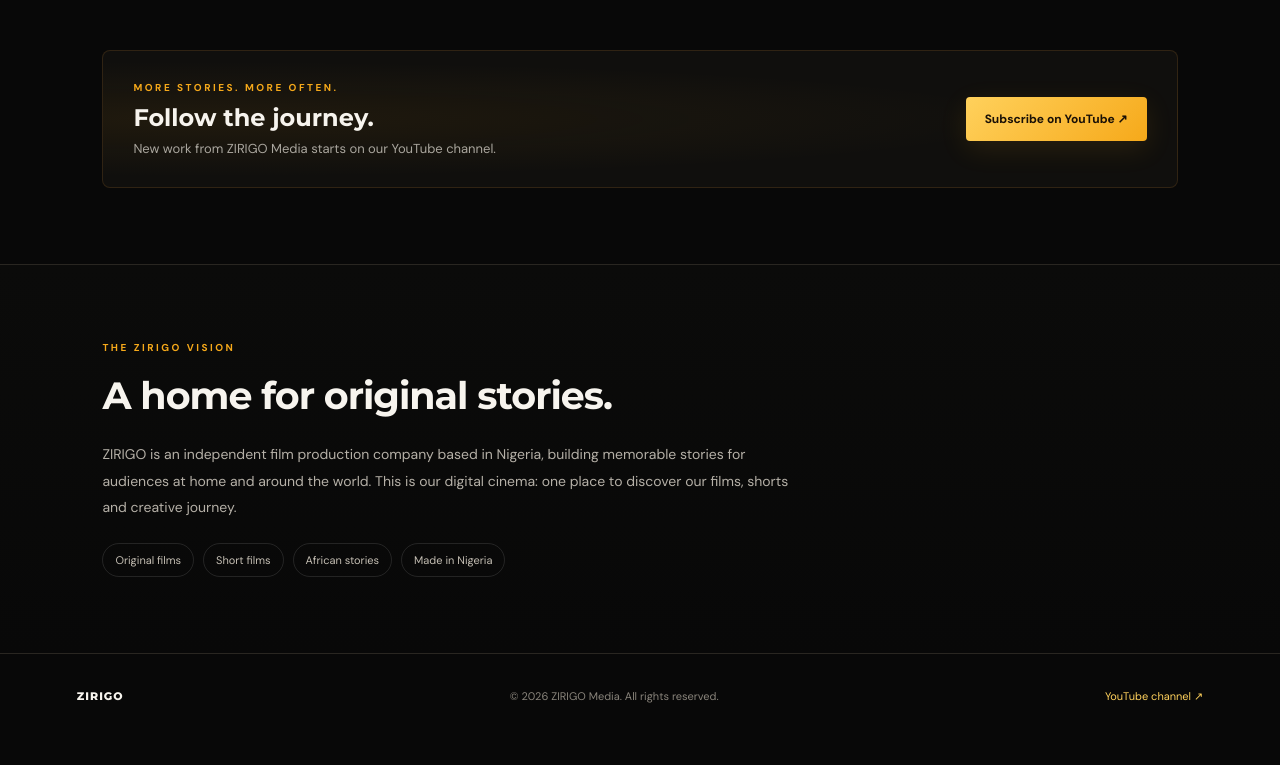
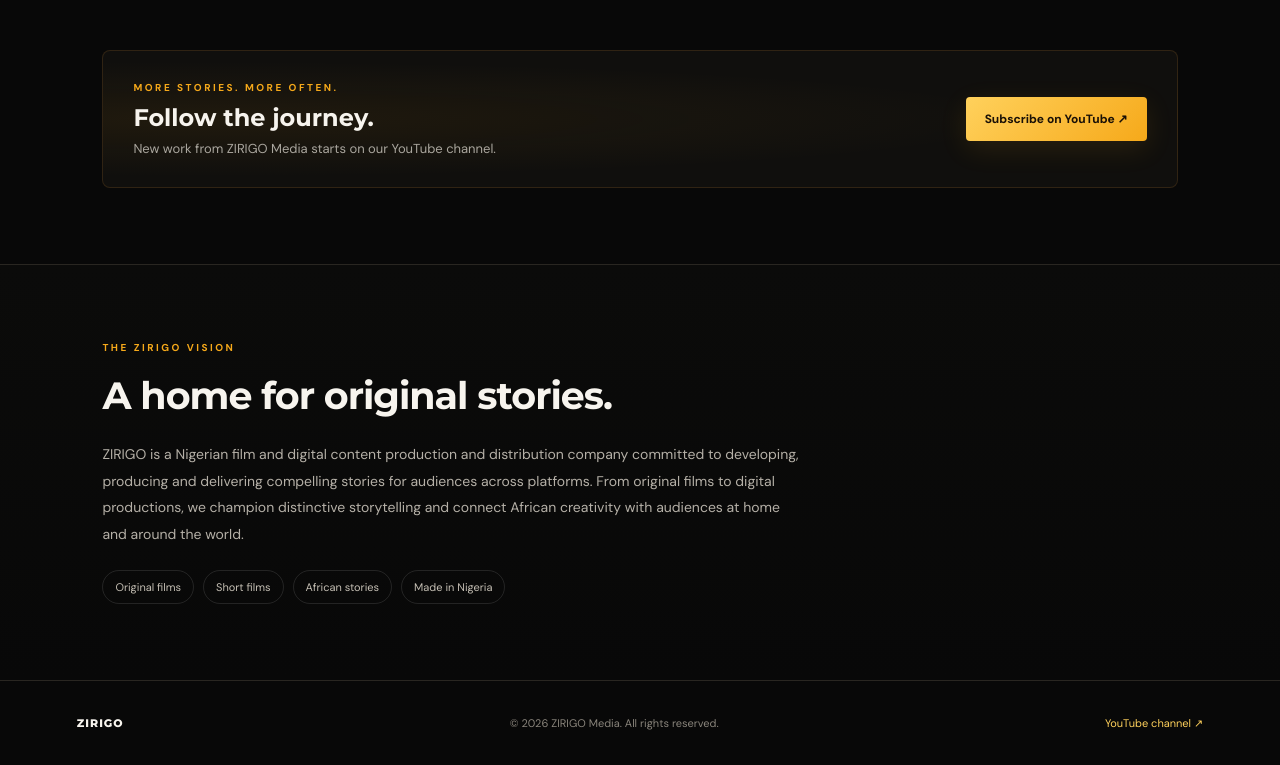
Before and after one commit to zirigomedia/zirigo, a plain HTML site: page index.html in a window 1280 px wide. Shown: the part 1153-1918 px from the top of the page. Before the commit the page ends 1891 px from the top, so only its background shows below. Drawn offline with nearby package versions, Linux system fonts and the light colour scheme; no server answers.

Commit message:
Professionalize ZIRIGO company description

```diff
--- a/index.html
+++ b/index.html
@@ -4,7 +4,7 @@
       <meta charset="UTF-8">
     <meta name="viewport" content="width=device-width, initial-scale=1">
     <meta name="theme-color" content="#080808">
-    <meta name="description" content="ZIRIGO - original African stories, films and shorts from ZIRIGO Media.">
+    <meta name="description" content="ZIRIGO is a Nigerian film and digital content production and distribution company creating and delivering compelling stories for audiences across platforms.">
     <title>Stories That Stay With You</title>
     <link rel="manifest" href="manifest.webmanifest">
     <link rel="icon" type="image/png" sizes="192x192" href="assets/icon-192.png">
@@ -120,10 +120,11 @@
       <h2>A home for original stories.</h2>
 
       <p class="about-copy">
-        ZIRIGO is an independent film production company based in Nigeria,
-        building memorable stories for audiences at home and around the world.
-        This is our digital cinema: one place to discover our films, shorts
-        and creative journey.
+        ZIRIGO is a Nigerian film and digital content production and distribution
+        company committed to developing, producing and delivering compelling
+        stories for audiences across platforms. From original films to digital
+        productions, we champion distinctive storytelling and connect African
+        creativity with audiences at home and around the world.
       </p>
 
       <div class="pill-row">
```
